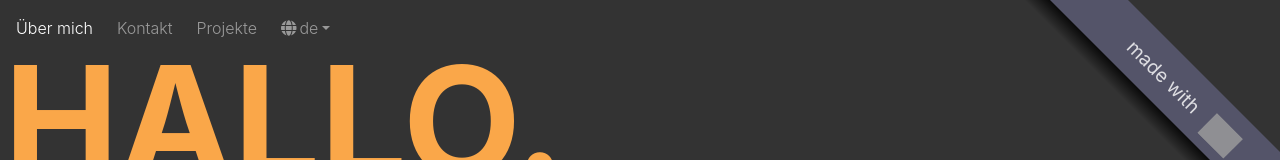
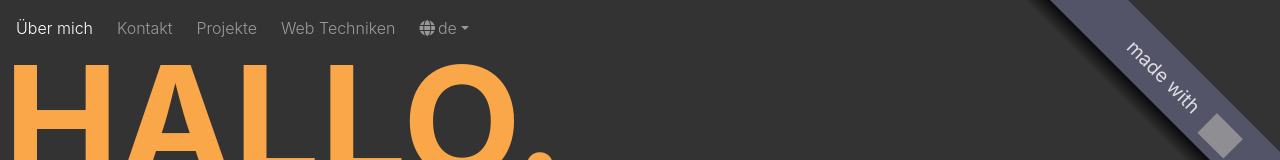
Before and after one commit to munich99/angular-8-homepage, an Angular app: page /#/start in a window 1280 px wide. Shown: the top 160 px of the page. Built offline with nearby package versions, Linux system fonts and the light colour scheme; grey boxes are pictures that could not be loaded.

Commit message:
new component - my skills

```diff
--- a/src/app/allways/my-header/navi.ts
+++ b/src/app/allways/my-header/navi.ts
@@ -16,6 +16,12 @@ export const navigation=[
         navi_deutsch: "Projekte",
         ziel: "project",
         id: 3
+      },
+      {
+        navi: "skills",
+        navi_deutsch: "Web Techniken",
+        ziel: "skills",
+        id: 3
       }
 
   ]
--- a/src/app/app-routing.module.ts
+++ b/src/app/app-routing.module.ts
@@ -4,13 +4,15 @@ import { Routes, RouterModule } from '@angular/router';
 import { MyStartComponent } from './templates/my-start/my-start.component';
 import { MyContactComponent } from './templates/my-contact/my-contact.component';
 import { MyProjectComponent } from './templates/my-project/my-project.component';
+import { MySkillsComponent } from './templates/my-skills/my-skills.component';
 
 
 const routes: Routes = [
     { path: '', redirectTo: '/start', pathMatch: 'full'} ,
     { path: 'start', component: MyStartComponent},
     { path: 'contact', component: MyContactComponent },
-    { path: 'project', component: MyProjectComponent }
+    { path: 'project', component: MyProjectComponent },
+    { path: 'skills', component: MySkillsComponent }
 ];
 
 @NgModule({
--- a/src/app/app.module.ts
+++ b/src/app/app.module.ts
@@ -12,6 +12,7 @@ import { ServiceMailService } from './services/service-mail.service';
 import { MyStartComponent } from './templates/my-start/my-start.component';
 import { MyContactComponent } from './templates/my-contact/my-contact.component';
 import { MyProjectComponent } from './templates/my-project/my-project.component';
+import { MySkillsComponent } from './templates/my-skills/my-skills.component';
 
 import { ModalModule } from 'ngx-bootstrap/modal';
 import { PopoverModule } from 'ngx-bootstrap/popover';
@@ -42,7 +43,8 @@ import { MyDisclaimerdeutschComponent } from './allways/my-footer/my-disclaimerd
     MyDatenschutzdeutschComponent,
     MyImpressumComponent,
     MyDisclaimerComponent,
-    MyDisclaimerdeutschComponent
+    MyDisclaimerdeutschComponent,
+    MySkillsComponent
   ],
   imports: [
     BrowserModule,
--- /dev/null
+++ b/src/app/templates/my-skills/my-skills.component.html
@@ -0,0 +1,3 @@
+<p>
+  my-skills works!
+</p>
--- /dev/null
+++ b/src/app/templates/my-skills/my-skills.component.ts
@@ -0,0 +1,15 @@
+import { Component, OnInit } from '@angular/core';
+
+@Component({
+  selector: 'app-my-skills',
+  templateUrl: './my-skills.component.html',
+  styleUrls: ['./my-skills.component.css']
+})
+export class MySkillsComponent implements OnInit {
+
+  constructor() { }
+
+  ngOnInit() {
+  }
+
+}
```
Also changed, not shown: src/app/templates/my-skills/my-skills.component.css (added), 1 other file (tests, documents, lock files or other folders).
